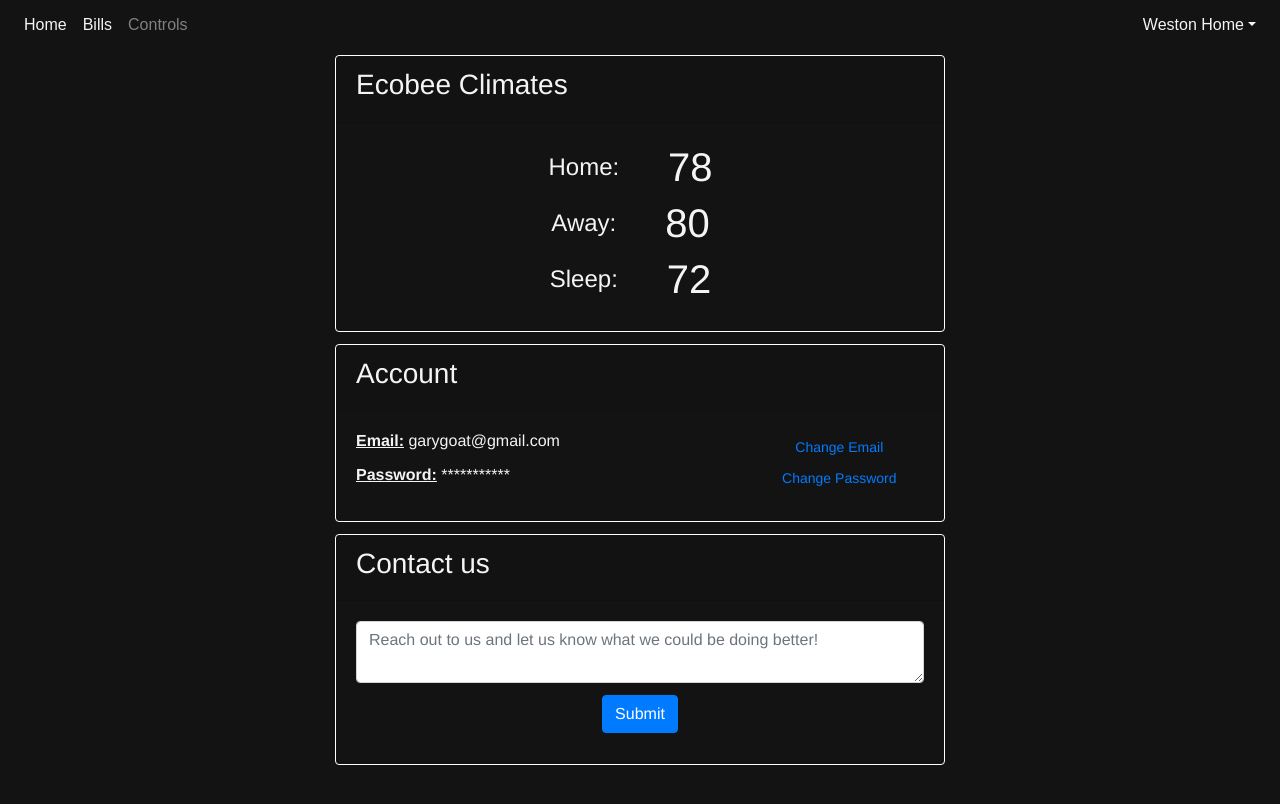
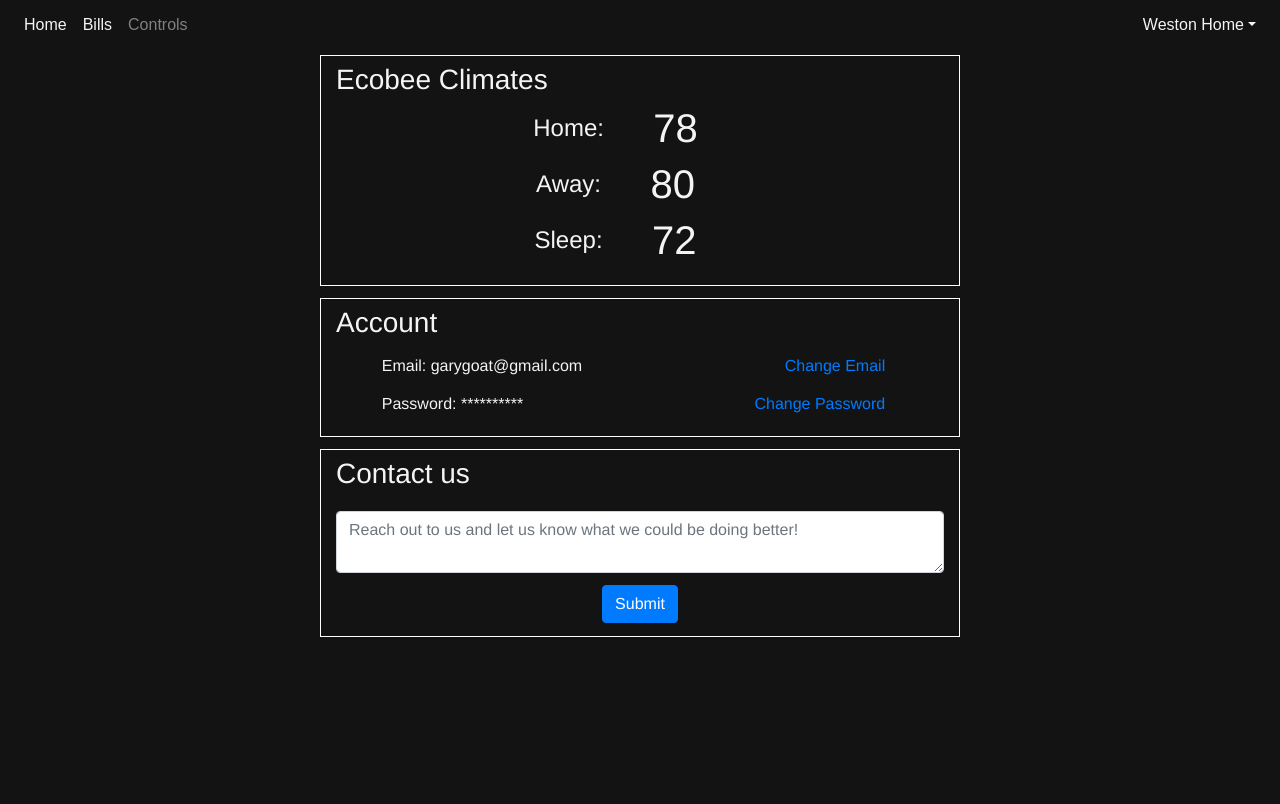
Before and after one commit to alindenberg/SprightfulDashboard-FE, a Vue app: page /controls in a window 1280 px wide. Shown: the top 804 px of the page. Built offline with nearby package versions, Linux system fonts and the light colour scheme.

Commit message:
Refactor controls page, removing card theme

```diff
--- a/src/components/AccountSettings.vue
+++ b/src/components/AccountSettings.vue
@@ -1,30 +1,120 @@
 <template>
-  <div class="card">
-    <div class="card-header w-100">
+  <b-row>
+    <b-col class="col-12" style="margin-top: 1%">
       <h3 style="float: left">Account</h3>
-    </div>
-    <b-row class="card-body">
-      <b-col sm="8" class="text-left">
-        <p>
-          <strong>
-            <u>Email:</u>
-          </strong> garygoat@gmail.com
-        </p>
-        <p>
-          <strong>
-            <u>Password:</u>
-          </strong> ***********
-        </p>
-      </b-col>
-      <b-col sm="4">
-        <button type="button" class="btn btn-sm btn-link">Change Email</button>
-        <button type="button" class="btn btn-sm btn-link">Change Password</button>
-      </b-col>
-    </b-row>
-  </div>
+      <h6 style="color: red" v-if="errorMessage != null">
+        Error:
+        <i>{{errorMessage}}</i>
+      </h6>
+      <h6 v-if="successMessage != null">
+        <i>{{successMessage}}</i>
+      </h6>
+    </b-col>
+    <b-col
+      v-if="!(changeEmail || changePassword)"
+      class="d-flex flex-column align-items-center"
+      style="margin-bottom: 2%"
+    >
+      <div style="width: 80%">
+        <b-row class="align-items-center justify-content-between text-nowrap">
+          <span>Email: {{email}}</span>
+          <button type="button" class="btn btn-link" v-on:click="changeEmail = true">Change Email</button>
+        </b-row>
+        <b-row class="align-items-center justify-content-between text-nowrap">
+          <span>Password: **********</span>
+          <button
+            type="button"
+            class="btn btn-link"
+            v-on:click="changePassword = true"
+          >Change Password</button>
+        </b-row>
+      </div>
+    </b-col>
+    <!-- Change email -->
+    <b-col v-if="changeEmail">
+      <b-row class="align-items-center justify-content-center">
+        <input style="width: 60%" type="text" id="email_input" placeholder="New Email" />
+      </b-row>
+      <b-row class="align-items-center justify-content-center">
+        <button type="button" class="btn btn-lg btn-link" v-on:click="saveEmail">Save</button>
+        <button type="button" class="btn btn-lg btn-link" v-on:click="changeEmail=false">Cancel</button>
+      </b-row>
+    </b-col>
+    <!-- Change Password -->
+    <b-col v-if="changePassword">
+      <input style="width: 60%" type="password" id="password_input" placeholder="New Password" />
+      <input
+        style="width: 60%; margin-top: 2%"
+        type="password"
+        id="confirm_password_input"
+        placeholder="Confirm Password"
+      />
+      <b-row class="align-items-center justify-content-center">
+        <button type="button" class="btn btn-lg btn-link" v-on:click="savePassword">Save</button>
+        <button type="button" class="btn btn-lg btn-link" v-on:click="changePassword=false">Cancel</button>
+      </b-row>
+    </b-col>
+  </b-row>
 </template>
 <script>
 export default {
-  name: "AccountSettings"
+  name: "AccountSettings",
+  data() {
+    return {
+      email: "garygoat@gmail.com",
+      changeEmail: false,
+      changePassword: false,
+      errorMessage: null,
+      successMessage: null
+    };
+  },
+  methods: {
+    saveEmail() {
+      this.errorMessage = null;
+
+      const email = document.getElementById("email_input").value;
+
+      const emailRegex = /^[a-zA-Z0-9._-]+@[a-zA-Z0-9.-]+\.[a-zA-Z]{2,4}$/i;
+      const validEmail = emailRegex.test(email);
+
+      if (validEmail) {
+        // logic to update email
+        this.email = email;
+        this.setSuccessMessage("Successfully updated email");
+        this.changeEmail = false;
+      } else {
+        this.setErrorMessage("Invalid email entered!");
+      }
+    },
+    savePassword() {
+      const newPassword = document.getElementById("password_input").value;
+      const confirmPassword = document.getElementById("confirm_password_input")
+        .value;
+
+      if (newPassword != confirmPassword) {
+        this.setErrorMessage("Passwords do not match");
+      } else if (newPassword.length < 8) {
+        this.setErrorMessage("Password must be at least 8 characters long");
+      } else {
+        // logic to update password
+        this.setSuccessMessage("Successfully updated password");
+        this.changePassword = false;
+      }
+    },
+    setErrorMessage(msg) {
+      this.errorMessage = msg;
+      let vm = this;
+      setTimeout(function() {
+        vm.errorMessage = null;
+      }, 3000);
+    },
+    setSuccessMessage(msg) {
+      this.successMessage = msg;
+      let vm = this;
+      setTimeout(function() {
+        vm.successMessage = null;
+      }, 3000);
+    }
+  }
 };
 </script>
--- a/src/components/Contact.vue
+++ b/src/components/Contact.vue
@@ -1,11 +1,10 @@
 <template>
-  <div class="card">
-    <div class="card-header">
+  <b-row>
+    <b-col class="col-12" style="margin-top: 1%">
       <h3 style="float: left">Contact us</h3>
-    </div>
-    <b-row class="card-body">
-      <b-col>
-        <div style="display: block; margin-bottom: 2%">
+    </b-col>
+    <b-col style="margin-top:2%; margin-bottom: 2%">
+      <div style="display: block;">
         <textarea
           id="textarea"
           placeholder="Reach out to us and let us know what we could be doing better!"
@@ -23,7 +22,6 @@
       <label v-if="message">{{message}}</label>
     </b-col>
   </b-row>
-  </div>
 </template>
 <script>
 export default {
@@ -45,6 +43,7 @@ export default {
       }
     },
     display_message(msg) {
+      this.error = null;
       this.message = msg;
       let vm = this;
       setTimeout(function() {
@@ -52,6 +51,7 @@ export default {
       }, 4000);
     },
     display_error(err) {
+      this.message = null;
       this.error = err;
       let vm = this;
       setTimeout(function() {
--- a/src/components/Ecobee.vue
+++ b/src/components/Ecobee.vue
@@ -1,9 +1,9 @@
 <template>
-  <div class="card">
-    <div class="card-header">
+  <b-row>
+    <b-col class="col-12" style="margin-top: 1%">
       <h3 style="float: left">Ecobee Climates</h3>
-    </div>
-    <b-row class="card-body justify-content-center">
+    </b-col>
+    <b-col class="justify-content-center" style="margin-bottom: 2%">
       <b-row class="w-100 justify-content-center align-items-center">
         <h4 style="margin-right: 5%">Home:</h4>
         <b-row>
@@ -88,8 +88,8 @@
           <span class="fa fa-check" />
         </button>
       </b-row>
-    </b-row>
-  </div>
+    </b-col>
+  </b-row>
 </template>
 <script>
 export default {
```
Lines whose indentation alone changed are shown as unchanged.
